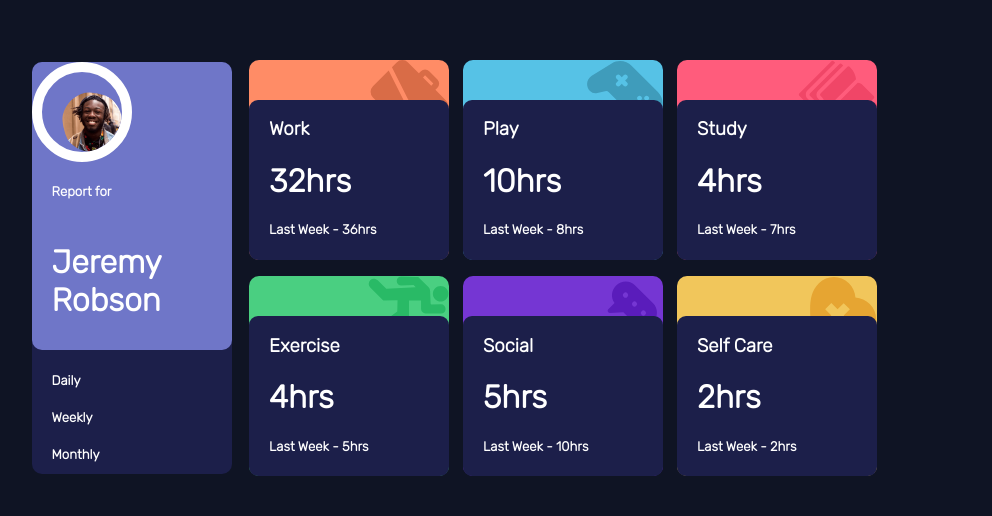
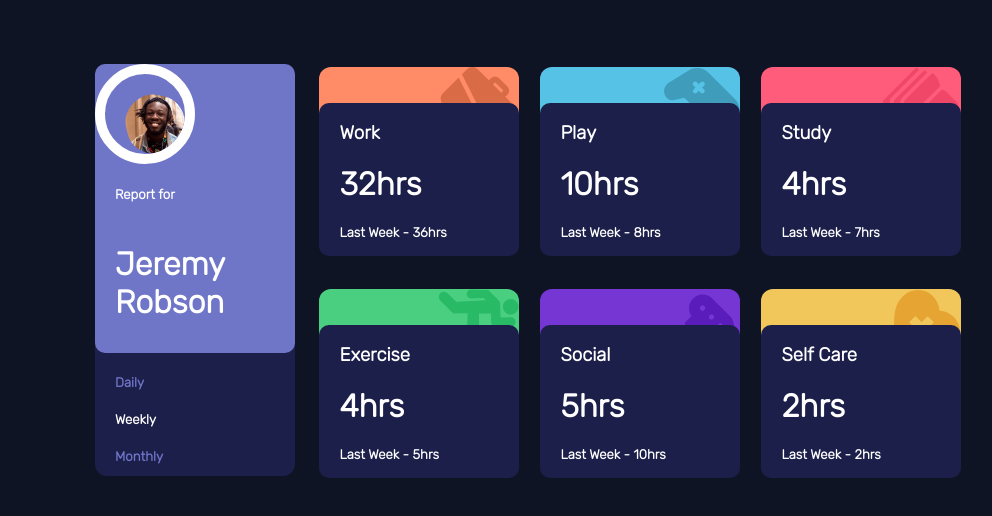
Before and after one commit to TamsinHuggins/time-tracker-react, a React (Create React App) app: page / in a window 1280 px wide. Shown: the part 132-648 px from the top of the page, without its empty margins (94-1086 px from the left). Built offline with nearby package versions, Linux system fonts and the light colour scheme.

Commit message:
tweaks to CSS to emulate design with higher affinity

```diff
--- a/src/App.css
+++ b/src/App.css
@@ -12,7 +12,7 @@
 }
 
 .CardDeck {
-  width: 1050px;
+  width: 930px;
   display: flex;
   flex-wrap: wrap;
   flex-direction: row;
--- a/src/Card.css
+++ b/src/Card.css
@@ -4,21 +4,21 @@
   background-repeat: no-repeat;
   background-position: right top;
   width: 200px;
-  height: 200px;
-  border-radius: 10px;
+  height: 180px;
+  border-radius: 12px;
   display: flex;
   /* align-items: flex-end; */
-  margin: 1%;
+  margin: 1.5%;
 }
 
 .Card__stats {
   width: 100%;
-  height: 80%;
+  height: 85%;
   text-align: left;
   background-color: hsl(235, 46%, 20%);
   color: white;
-  border-radius: 9px;
-  margin-top: 20%;
+  border-radius: 10px;
+  margin-top: 18%;
 
   /* font-family: [Rubik](https://fonts.google.com/specimen/Rubik); */
 }
--- a/src/TitleCard.css
+++ b/src/TitleCard.css
@@ -2,8 +2,9 @@
   background-color: hsl(235, 46%, 20%);
   height: auto;
   width: 200px;
-  border-radius: 10px;
-  margin: 1%;
+  border-radius: 12px;
+  margin: 1.5%;
+  margin-top: 2%;
 }
 
 .reportFor {
@@ -24,11 +25,3 @@
   padding-left: 10%;
   border: 10px solid white;
 }
-
-h1 {
-  padding-left: 10%;
-}
-
-h5 {
-  padding-left: 10%;
-}
--- a/src/TitleCard.jsx
+++ b/src/TitleCard.jsx
@@ -7,12 +7,12 @@ const TitleCard = (props) => {
     <div className="titleCard">
       <div className="reportFor">
         <img className="profilePic" src={pic} />
-        <h5 className="TitleCard__Text">Report for</h5>
+        <h5>Report for</h5>
         <h1> Jeremy Robson</h1>
       </div>
-      <h5>Daily</h5>
+      <h5 style={{ color: "hsl(235, 45%, 61%)" }}>Daily</h5>
       <h5> Weekly</h5>
-      <h5> Monthly</h5>
+      <h5 style={{ color: "hsl(235, 45%, 61%)" }}> Monthly</h5>
     </div>
   );
 };
```
